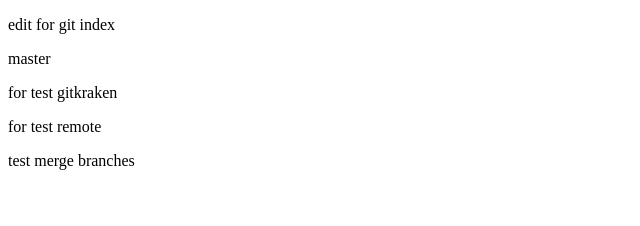
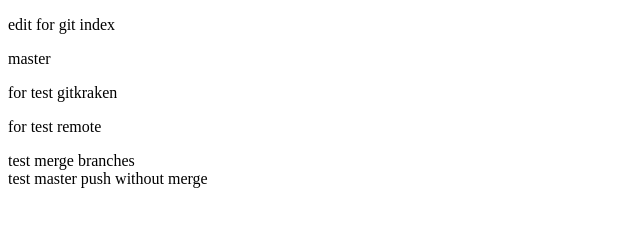
Before and after one commit to demiusdelph-developer/gitjs, a plain HTML site: page index.html in a window 1280 px wide. Shown: the whole page, without its empty margins (0-640 px from the left). Drawn offline with Linux system fonts and the light colour scheme.

Commit message:
conflict

```diff
--- a/index.html
+++ b/index.html
@@ -14,6 +14,7 @@
   <p>for test gitkraken</p>
   <p>for test remote</p>
   <div>test merge branches</div>
+  <div>test master push without merge</div>
 </body>
 
 </html>
```
